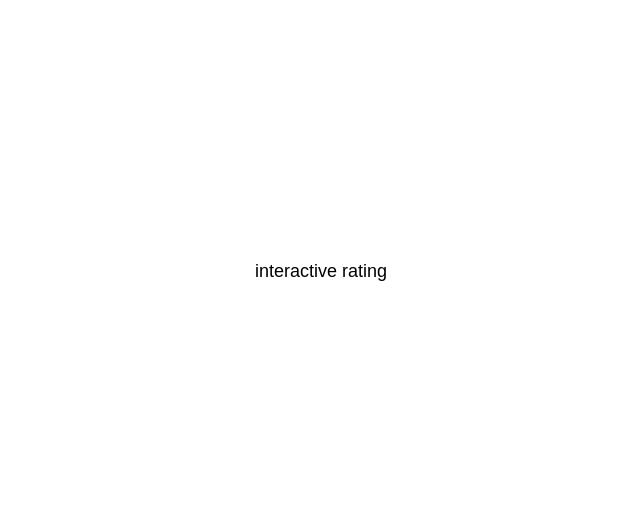
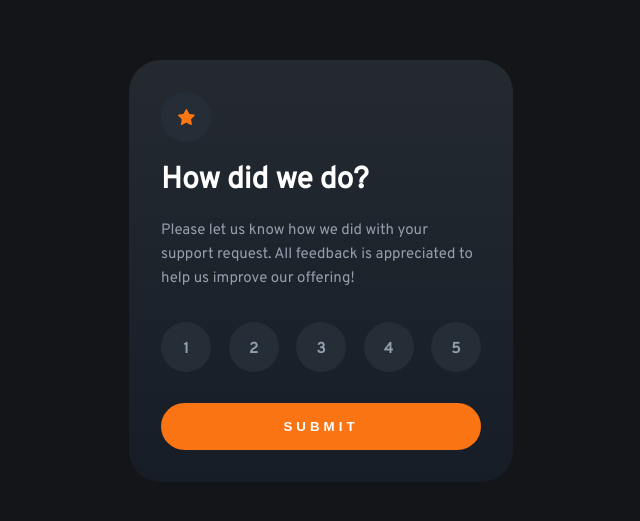
Before and after one commit to MichaelShawUK/frontend-mentor, a React (Vite) app: page / in a window 1280 px wide. Shown: the part 129-650 px from the top of the page, without its empty margins (319-959 px from the left). Built offline with nearby package versions, Linux system fonts and the light colour scheme.

Commit message:
Display form state

```diff
--- a/src/projects/newbie/interactive-rating-component-main/App.tsx
+++ b/src/projects/newbie/interactive-rating-component-main/App.tsx
@@ -1,9 +1,20 @@
 import "./src/styles/css/index.css";
+import star from "./src/assets/images/icon-star.svg";
+import Rating from "./src/components/Rating";
 
 function App() {
   return (
-    <div>
-      <p>interactive rating</p>
+    <div className="app">
+      <div className="circle">
+        <img src={star}></img>
+      </div>
+      <h1>How did we do?</h1>
+      <p>
+        Please let us know how we did with your support request. All feedback is
+        appreciated to help us improve our offering!
+      </p>
+      <Rating />
+      <button>SUBMIT</button>
     </div>
   );
 }
--- /dev/null
+++ b/src/projects/newbie/interactive-rating-component-main/src/components/Rating.tsx
@@ -0,0 +1,30 @@
+import { useState } from "react";
+
+function Rating() {
+  const [rating, setRating] = useState<number | null>(null);
+
+  function ratingHandler(score: number) {
+    if (score === rating) setRating(null);
+    else setRating(score);
+  }
+
+  return (
+    <div className="rating">
+      {[1, 2, 3, 4, 5].map((score) => {
+        const className = `circle ${score === rating ? "selected" : ""}`;
+
+        return (
+          <div
+            key={score}
+            className={className}
+            onClick={() => ratingHandler(score)}
+          >
+            <span>{score}</span>
+          </div>
+        );
+      })}
+    </div>
+  );
+}
+
+export default Rating;
--- a/src/projects/newbie/interactive-rating-component-main/src/styles/css/index.css
+++ b/src/projects/newbie/interactive-rating-component-main/src/styles/css/index.css
@@ -1,13 +1,79 @@
+@import "https://fonts.googleapis.com/css?family=Overpass";
 body {
   margin: 0;
   height: 100vh;
-  position: relative;
   display: flex;
   justify-content: center;
   align-items: center;
-  font-family: "Arial";
-  font-size: 18px;
-  font-weight: 500;
+  background: RGB(20, 21, 25);
+  font-family: "Overpass";
+  font-size: 15px;
+}
+body .app {
+  max-width: 320px;
+  background: linear-gradient(RGB(36, 42, 48), RGB(22, 29, 39));
+  color: rgb(255, 255, 255);
+  padding: 2rem;
+  border-radius: 2rem;
+}
+body .app .circle {
+  background: rgb(37, 45, 55);
+  width: 50px;
+  height: 50px;
+  border-radius: 50%;
+  display: flex;
+  justify-content: center;
+  align-items: center;
+}
+body .app p {
+  color: rgb(149, 158, 172);
+  line-height: 24px;
+}
+body .app .rating {
+  display: flex;
+  justify-content: space-between;
+  margin-bottom: 15px;
+  padding: 16px 0;
+  color: rgb(149, 158, 172);
+  font-weight: 700;
+}
+body .app .rating .circle {
+  cursor: pointer;
+  vertical-align: text-top;
+}
+body .app .rating .circle span {
+  position: relative;
+  top: 2px;
+  pointer-events: none;
+}
+body .app .rating .circle:hover {
+  background: rgb(251, 116, 19);
+  color: rgb(255, 255, 255);
+}
+body .app .rating .circle:active {
+  transform: scale(0.97);
+}
+body .app .rating .circle.selected {
+  background: rgb(149, 158, 172);
+  color: rgb(255, 255, 255);
+}
+body .app button {
+  cursor: pointer;
+  background: rgb(251, 116, 19);
+  color: rgb(255, 255, 255);
+  font-weight: 700;
+  border: none;
+  width: 100%;
+  padding: 1rem;
+  letter-spacing: 4px;
+  border-radius: 24px;
+}
+body .app button:hover {
+  background: rgb(255, 255, 255);
+  color: rgb(251, 116, 19);
+}
+body .app button:active {
+  transform: scale(0.99);
 }
 
 /*# sourceMappingURL=index.css.map */
--- a/src/projects/newbie/interactive-rating-component-main/src/styles/scss/index.scss
+++ b/src/projects/newbie/interactive-rating-component-main/src/styles/scss/index.scss
@@ -1,14 +1,91 @@
+@import "https://fonts.googleapis.com/css?family=Overpass";
+@import "colors";
+
 body {
   margin: 0;
   height: 100vh;
-  position: relative;
   display: flex;
   justify-content: center;
   align-items: center;
+  background: $background;
 
   font: {
-    family: "Arial";
-    size: 18px;
-    weight: 500;
+    family: "Overpass";
+    size: 15px;
+  }
+
+  .app {
+    max-width: 320px;
+    background: linear-gradient($bottom, $top);
+    color: $white;
+    padding: 2rem;
+    border-radius: 2rem;
+
+    .circle {
+      background: $dark-blue;
+      width: 50px;
+      height: 50px;
+      border-radius: 50%;
+      display: flex;
+      justify-content: center;;
+      align-items:center;
+    }
+
+    p {
+      color: $light-grey;
+      line-height: 24px;
+    }
+
+    .rating {
+      display: flex;
+      justify-content: space-between;
+      margin-bottom: 15px;
+      padding: 16px 0;
+      color: $light-grey;
+      font-weight: 700;
+
+      .circle {
+        cursor: pointer;
+        vertical-align: text-top;
+
+        span {
+          position: relative;
+          top: 2px;
+          pointer-events: none;
+        }
+        &:hover {
+          background: $orange;
+          color: $white;
+        }
+        &:active {
+          transform: scale(0.97);
+        }
+        &.selected {
+          background: $light-grey;
+          color: $white;
+        }
+      }
+    }
+
+    button {
+      cursor: pointer;
+      background: $orange;
+      color: $white;
+      font-weight: 700;
+      border: none;
+      width: 100%;
+      padding: 1rem;
+      letter-spacing: 4px;
+      border-radius: 24px;
+
+      &:hover {
+        background: $white;
+        color: $orange;
+      }
+
+      &:active {
+        transform: scale(0.99)
+      }
+    }
   }
 }
```
Also changed, not shown: src/projects/newbie/interactive-rating-component-main/src/styles/scss/_colors.scss (added, +11 -0 lines), 1 other file (tests, documents, lock files or other folders).
